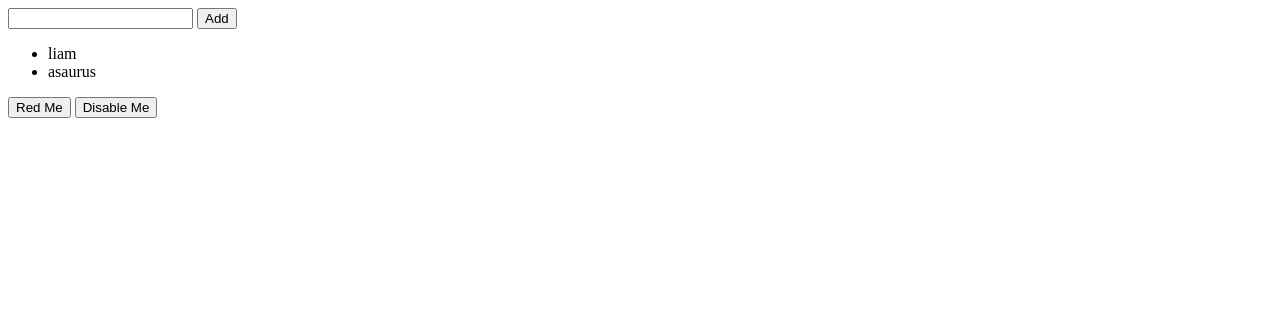
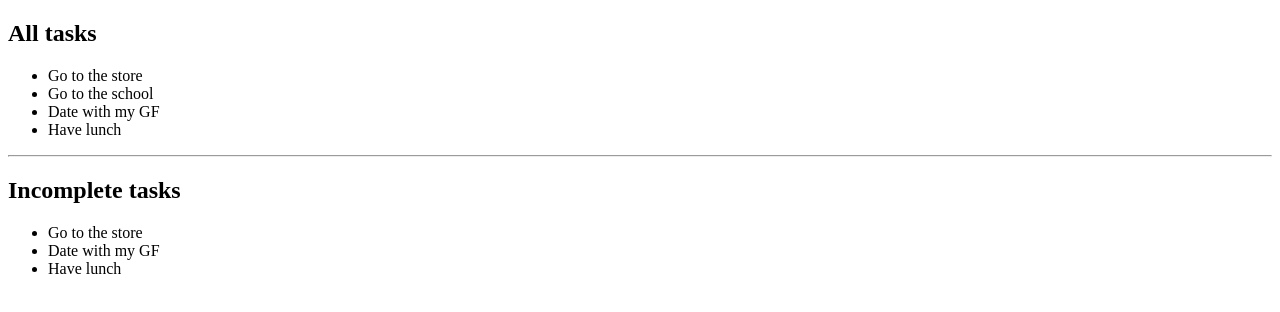
Before and after one commit to liam-hwya/vuepractice-laracast, a plain HTML site: page index.html in a window 1280 px wide. Drawn offline with nearby package versions, Linux system fonts and the light colour scheme.

Commit message:
Lesson 6 (The Need for computed property)

```diff
--- a/index.html
+++ b/index.html
@@ -18,72 +18,55 @@
 
     <div id="root">
 
-        <input type="text" v-model="newName">
-
-        <button @click="addName" :title="title">Add</button>
+        <h2>All tasks</h2>
 
         <ul>
-            <li v-for="name in names" v-text="name"></li>
+
+            <li v-for="task in tasks" v-text="task.title"></li>
+
         </ul>
 
-        <button :class="{ 'is-loading' : isLoading }" @click="toggleClass">Red Me</button>
+        <hr>
 
-        <button :disabled="isDisabled" @click="toggleDisable">Disable Me</button>
+        <h2>Incomplete tasks</h2>
+
+        <ul>
+
+            <li v-for="task in inCompleteTasks" v-text="task.title"></li>
+
+        </ul>
 
     </div>
 
+    <script>
 
+        var app = new Vue({
 
-    <script>
+            el: "#root",
+
+            data: {
+                tasks: [
+
+                    {title: 'Go to the store', completed: false},
+                    {title: 'Go to the school', completed: true},
+                    {title: 'Date with my GF', completed: false},
+                    {title: 'Have lunch', completed: false}
+                ]
+            },
+
+            computed: {
+
+                inCompleteTasks() {
+
+                    return this.tasks.filter(task => !task.completed)
+                }
+
+            }
+        })
+
+    </script>
 
 
 
-        var app = new Vue({
-            el: "#root",
-            data: {
-                title: 'Add a new name for list',
-                newName: '',
-                names: ['liam','asaurus'],
-                isLoading: false,
-                isDisabled: false
-            },
-
-            methods: {
-
-                addName() {
-
-                    this.names.push(this.newName)
-
-                    this.newName = ''
-
-                },
-
-                toggleClass() {
-
-                    this.isLoading = true
-                },
-
-                toggleDisable() {
-
-                    this.isDisabled = true
-                }
-            },
-
-            // mounted() {
-
-            //     document.querySelector("#add-btn").addEventListener('click',()=>{
-            //         let name = document.querySelector("#name-input");
-
-            //         app.names.push(name.value);
-
-            //         name.value = "";
-            //     })
-
-            // }
-        })
-
-
-    </script>
-
 </body>
 </html>
```
